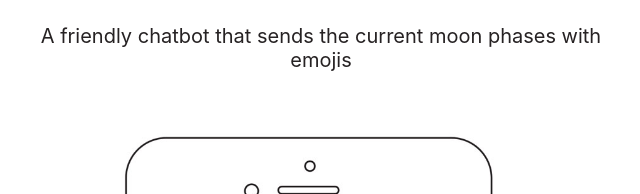
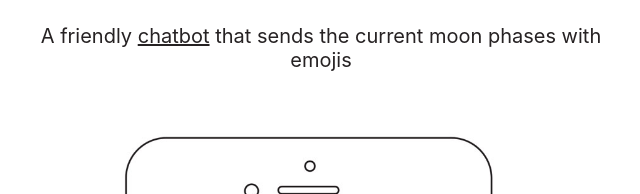
Before and after one commit to chrisnager/emoonji, a website: page index.html in a window 1280 px wide. Shown: the part 224-418 px from the top of the page, 319-959 px from the left. Drawn offline with Linux system fonts and the light colour scheme.

Commit message:
Add link in tagline

```diff
--- a/index.html
+++ b/index.html
@@ -37,7 +37,7 @@
     </header>
 
     <main>
-      <p>A friendly chatbot that sends the current moon phases with emojis</p>
+      <p>A friendly <a href="https://m.me/1346330908722616">chatbot</a> that sends the current moon phases with emojis</p>
       <a href="https://m.me/1346330908722616"><img src="emoonji-on-iphone.png" alt="Emoonji on iPhone"></a>
     </main>
 
```
